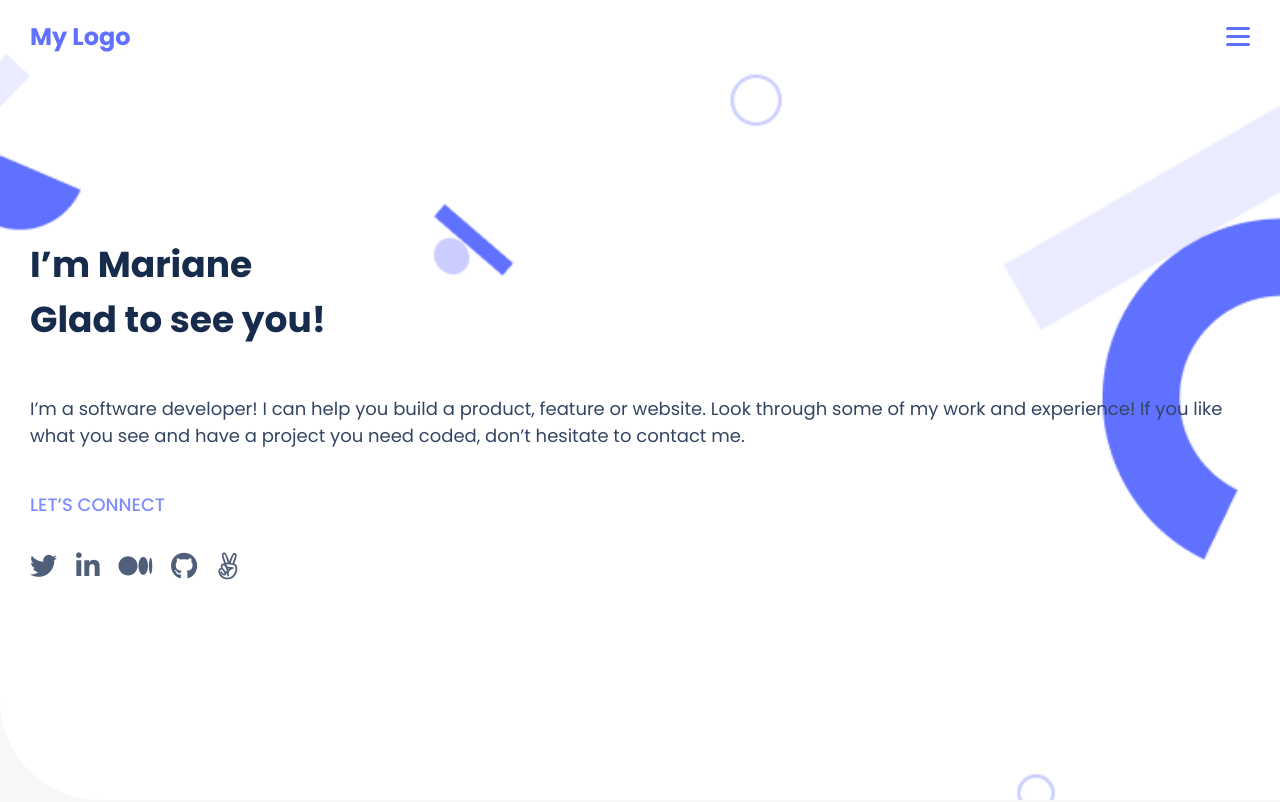
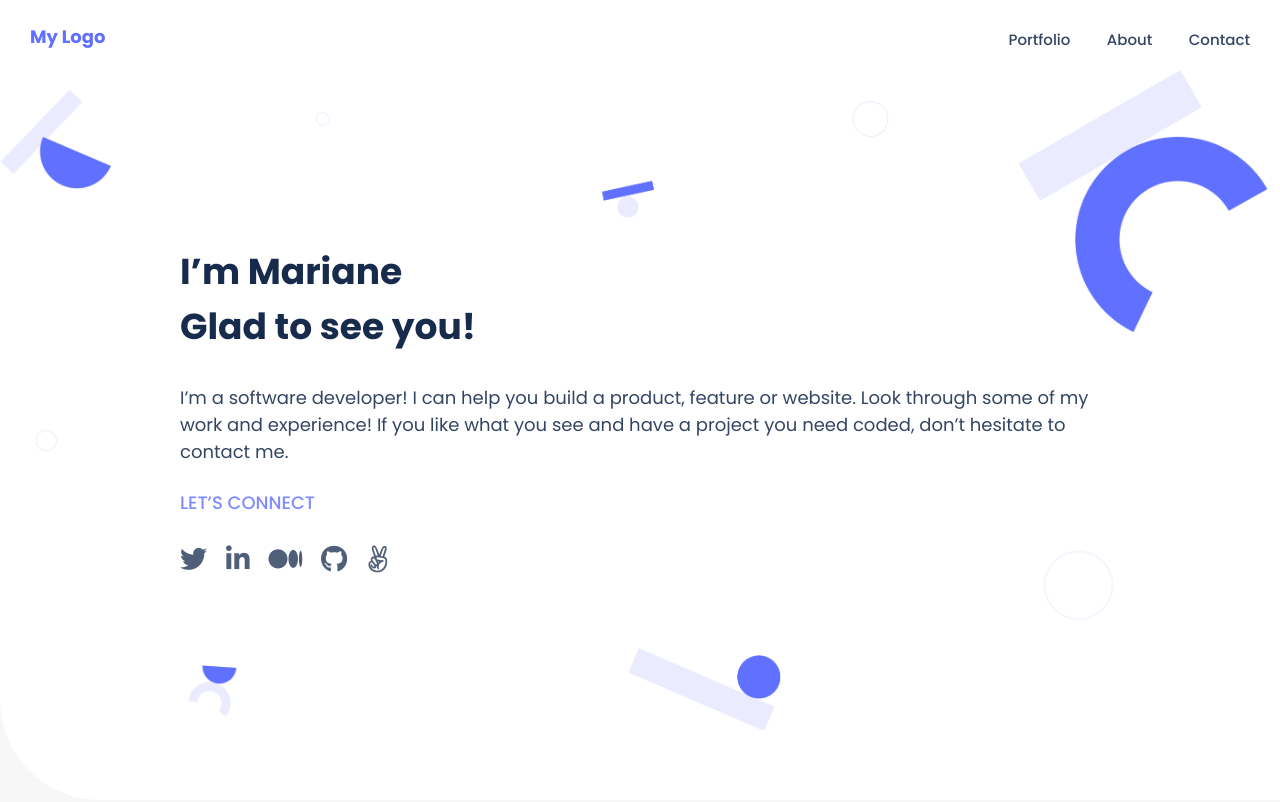
Before and after one commit to SlowKingV/portfolio-project, a website: page index.html in a window 1280 px wide. Shown: the top 802 px of the page. Drawn offline with Linux system fonts and the light colour scheme.

Commit message:
Add headline styles for desktop version

```diff
--- a/index.html
+++ b/index.html
@@ -11,18 +11,24 @@
 
 <body>
   <header>
-    <span><a href="index.html" class="no-decoration">My Logo</a></span>
+    <span class="logo"><a href="index.html" class="no-decoration">My Logo</a></span>
     <nav>
-      <div class="menu-icon">
+      <ul class="no-list">
+        <li class="menu-icon">
           <div></div>
           <div></div>
           <div></div>
-      </div>
+        </li>
+        <li class="menu-item">Portfolio</li>
+        <li class="menu-item">About</li>
+        <li class="menu-item">Contact</li>
+      </ul>
     </nav>
   </header>
 
   <main>
     <section class="headline">
+      <div class="wrapper">
         <h1>
           I&rsquo;m Mariane<br>
           Glad to see you!
@@ -48,6 +54,7 @@
             <a href="#" title="AngelList"><i class="fa-brands fa-angellist no-decoration"></i></a>
           </li>
         </ul>
+      </div>
     </section>
 
     <section class="works">
--- a/styles.css
+++ b/styles.css
@@ -34,6 +34,12 @@ header a {
   text-decoration: none;
   font-weight: 700;
   color: #6070ff;
+}
+
+.no-list {
+  padding: 0;
+  margin: 0;
+  list-style: none;
 }
 
 .emphasize > a {
@@ -74,6 +80,10 @@ header {
   font-size: 24px;
 }
 
+.logo {
+  font-size: 1rem;
+}
+
 .menu-icon {
   width: 1em;
   height: 1em;
@@ -89,6 +99,14 @@ header {
   background-color: #6070ff;
 }
 
+.menu-item {
+  display: none;
+  color: #344563;
+  font-weight: 500;
+  font-size: 15px;
+  margin-left: 2em;
+}
+
 .headline {
   display: flex;
   flex-direction: column;
@@ -101,6 +119,13 @@ header {
   background-size: 100%;
   background-position: center 3em;
   border-bottom-left-radius: 100px;
+  text-align: center;
+}
+
+.wrapper {
+  max-width: 920px;
+  margin: 0 auto;
+  text-align: left;
 }
 
 .tags a:hover {
@@ -322,3 +347,19 @@ header {
   }
   .dot { display: none; }
 }
+
+@media (min-width: 768px) {
+  .menu-icon {
+    display: none;
+  }
+
+  .menu-item {
+    display: inline;
+  }
+
+  .headline {
+    background-image: url('/assets/desktop/header_bg@2x.png');
+    background-size: contain;
+    background-position: center;
+  }
+}
```
Also changed, not shown: assets/desktop/contact_form_shapes.svg (added), assets/desktop/contact_form_shapes@2x.png (added), assets/desktop/header_bg.svg (added), assets/desktop/header_bg@2x.png (added). Lines whose indentation alone changed are shown as unchanged.
